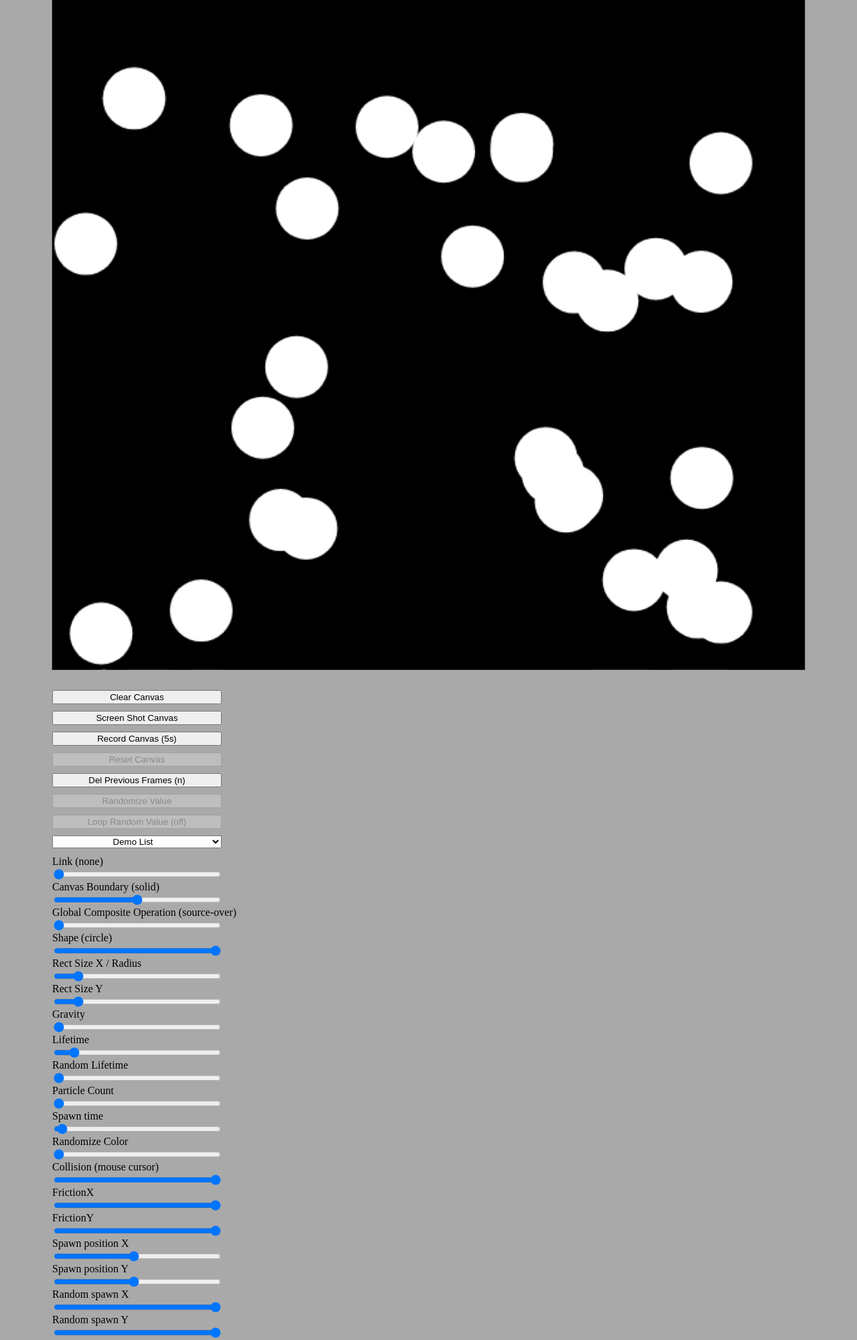
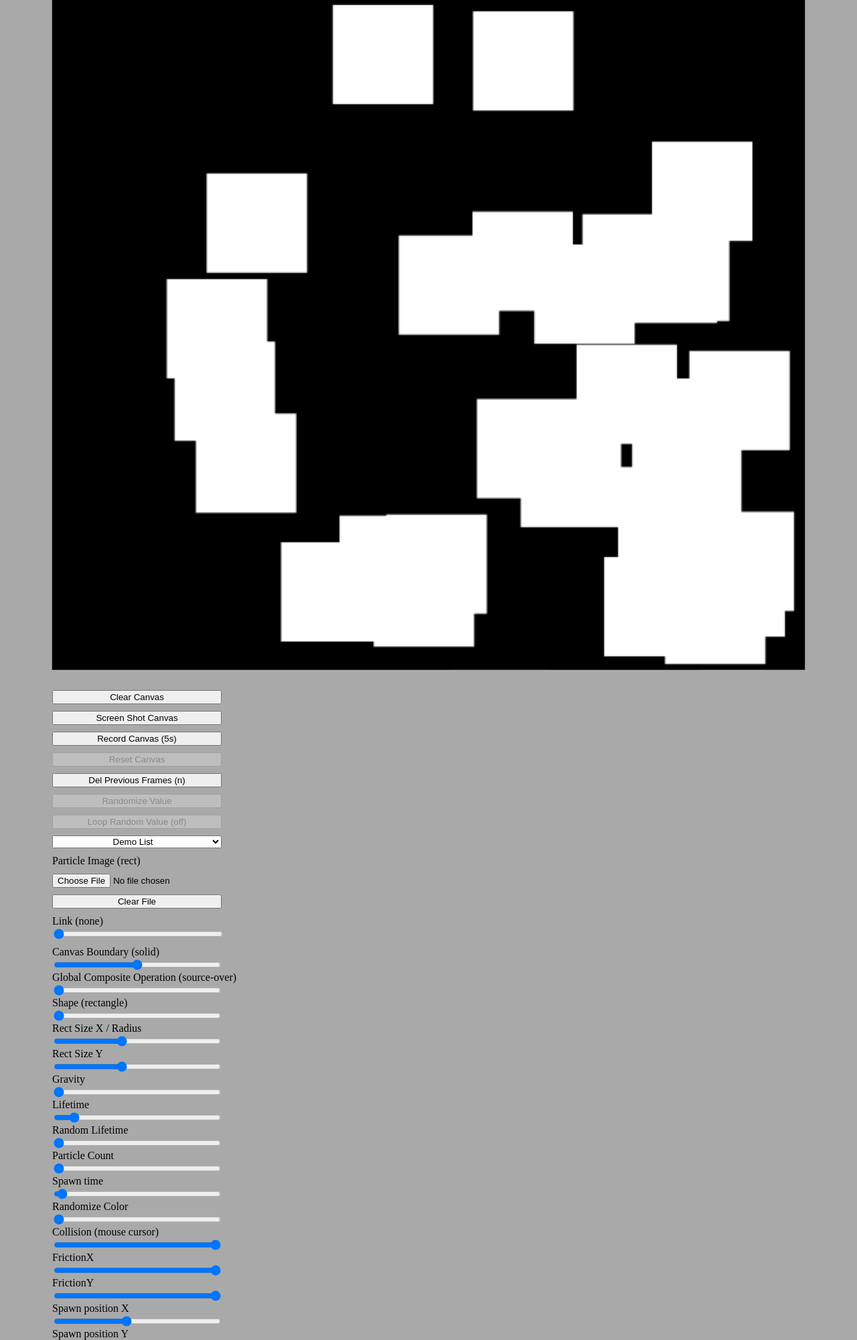
Before and after one commit to kippsGit/2020, a PHP site: page / in a window 1280 px wide. Shown: the whole page at 67% size. Run offline with PHP 8.4, Linux system fonts and the light colour scheme.

Commit message:
Add files via upload

```diff
--- a/Particle/ext.js
+++ b/Particle/ext.js
@@ -22,6 +22,9 @@ let demo = [
 		},
 		{
 		 "a":1, "b":1, "c":1, "d":1, "e":13, "f":25, "g":1.6, "h":100, "i":0, "j":1, "k":200, "l":1, "m":1, "n":1, "o":1, "p":288, "q":258, "r":0, "s":0, "t":10, "u":5, "v":10, "w":5, "x":255, "y":255, "z":255, "aa":1, "bb":0, "cc":0, "dd":0, "ee":1,  "ff":false
+		},
+		{
+		 "a":3, "b":1, "c":1, "d":1, "e":0, "f":25, "g":0, "h":100, "i":1, "j":1, "k":0, "l":0, "m":1, "n":1, "o":1, "p":288, "q":258, "r":1, "s":1, "t":9.3, "u":5, "v":10, "w":5, "x":255, "y":255, "z":255, "aa":1, "bb":0, "cc":0, "dd":0, "ee":1,  "ff":false
 		}
 	];
 // use this to log the current controller values u made, copy ang paste it above to add selection to the demos :)
--- a/Particle/index.html
+++ b/Particle/index.html
@@ -16,10 +16,11 @@
 	<input id="randomValueController" type="button" value="Randomize Value" onclick="rndVal()" disabled="true">
 	<input id="loopRandomValueController" type="button" value="Loop Random Value (off)" onclick="loop_rndVal()" disabled="true">
 
-	<div id="dropdownWrapper">
-		<select id="demoListController">
-		</select>
-	</div>
+	<select id="demoListController"></select>
+	<label id="particleImageControllerLabel" for="demoListController">Particle Image (rect)</label>
+	<input type="file" id="particleImageController">
+	<input id="clearFileInputController" type="button" value="Clear File" onclick="clrFI()">
+	<!-- <select id="linkController"></select> -->
 
 	<label id="linkControllerLabel" for="linkController">Link (nothing)</label>
 	<input id="linkController" type="range" min="0" max="4" value="0">
@@ -28,11 +29,11 @@
 	<label id="GCOControllerLabel" for="GCOController">Global Composite Operation (source-over)</label>
 	<input id="GCOController" type="range" min="1" max="26" value="1">
 	<label id="shapeControllerLabel" for="shapeController">Shape (Rectangle)</label>
-	<input id="shapeController" type="range" min="0" max="1" value="1">
+	<input id="shapeController" type="range" min="0" max="1" value="0">
 	<label for="sizeXController">Rect Size X / Radius</label>
-	<input id="sizeXController" type="range" min="0" max="200" value="25">
+	<input id="sizeXController" type="range" min="0" max="200" value="80">
 	<label for="sizeYController">Rect Size Y</label>
-	<input id="sizeYController" type="range" min="0" max="200" value="25">
+	<input id="sizeYController" type="range" min="0" max="200" value="80">
 	<label for="gravityController">Gravity</label>
 	<input id="gravityController" type="range" min="0" max="10" step="0.1" value="0">
 	<label for="lifeTimeController">Lifetime</label>
--- a/Particle/main.js
+++ b/Particle/main.js
@@ -46,7 +46,16 @@ let canvas = document.querySelector("#canvas"),
 		collisionControllerLabel = document.querySelector("#collisionControllerLabel"),
 		deletePreviousFrames = document.querySelector("#deletePreviousFrames"),
 		recordCanvas = document.querySelector("#recordCanvas"),
-		demoListController = document.querySelector("#demoListController");
+		demoListController = document.querySelector("#demoListController"),
+		particleImageController = document.querySelector("#particleImageController");
+
+	let eyeImage = new Image(),
+		fReader = new FileReader();
+
+
+	particleImageController.addEventListener("change", ()=>{
+		fReader.readAsDataURL(particleImageController.files[0]);
+	})
 
 	//default values
 	let partAmount = particleCountController.value,
@@ -381,7 +390,7 @@ let canvas = document.querySelector("#canvas"),
 					break;
 					case 1:
 						linkControllerLabel.innerHTML = "Link (canvas center point)";
-						c.strokeStyle = "white";
+						c.strokeStyle = "rgba(" + redChannelController.value + ", " + greenChannelController.value + ", " + blueChannelController.value + "," + alphaChannelController.value + ")";
 						switch(parseInt(shapeController.value)){
 							case 0: // square
 								c.beginPath();
@@ -399,7 +408,7 @@ let canvas = document.querySelector("#canvas"),
 					break;
 					case 2:
 						linkControllerLabel.innerHTML = "Link (particles) global";
-						c.strokeStyle = "white";
+						c.strokeStyle = "rgba(" + redChannelController.value + ", " + greenChannelController.value + ", " + blueChannelController.value + "," + alphaChannelController.value + ")";
 						switch(parseInt(shapeController.value)){
 							case 0: // square
 								c.beginPath();
@@ -421,7 +430,7 @@ let canvas = document.querySelector("#canvas"),
 					break;
 					case 3:
 						linkControllerLabel.innerHTML = "Link (particles) 100 diameter";
-						c.strokeStyle = "white";
+						c.strokeStyle = "rgba(" + redChannelController.value + ", " + greenChannelController.value + ", " + blueChannelController.value + "," + alphaChannelController.value + ")";
 						switch(parseInt(shapeController.value)){
 							case 0: // square
 								c.beginPath();
@@ -470,7 +479,18 @@ let canvas = document.querySelector("#canvas"),
 				}
 				switch(parseInt(shapeController.value)){ // shape
 					case 0:
-						c.fillRect(this.pos.x, this.pos.y, this.siz.w, this.siz.h);
+							if(particleImageController.files[0] == undefined){
+								c.fillRect(this.pos.x, this.pos.y, this.siz.w, this.siz.h);
+							}else{
+								   //eyeImage.src = particleImageController.files[0].name;
+								fReader.onloadend = function(event){
+								    eyeImage.src = event.target.result;
+								}
+								//eyeImage.src = particleImageController.files[0].name;
+								c.drawImage(eyeImage, 0, 0, 1200, 800, this.pos.x, this.pos.y, this.siz.w, this.siz.h);
+							}
+
+
 						shapeControllerLabel.innerHTML = "Shape (rectangle)";
 					break;
 					case 1:
@@ -519,6 +539,9 @@ let canvas = document.querySelector("#canvas"),
 			}
 
 		let CP = setInterval(createParticles, parseInt(creationTimeController.value));
+
+		//listen for picture files to be used
+
 
 
 		//clear canvas by deleting all particles on the canvas
@@ -735,6 +758,11 @@ let canvas = document.querySelector("#canvas"),
 
 		}
 
+		// clear file input
+		function clrFI(){
+			particleImageController.value = "";
+		}
+
 //////////////////////////////////////////////////////////////////////////////////////////////
 //review this shit its not yours hahah
 		/**
--- a/Particle/style.css
+++ b/Particle/style.css
@@ -21,7 +21,7 @@
 		white-space: nowrap;
 	}
 
-	#clearCanvasController, #randomValueController, #loopRandomValueController, #GCOController, #saveCanvas, #resetCanvas, #shapeController, #sizeXController, #sizeYController, #gravityController, #lifeTimeController, #randomlifeTimeController, #posXController, #posYController, #randomXController, #randomYController, #velXMaxController, #velXMinController, #velYMaxController, #velYMinController, #particleCountController, #creationTimeController, #redChannelController, #greenChannelController, #blueChannelController, #alphaChannelController, #bgRedChannelController, #bgGreenChannelController, #bgBlueChannelController, #bgAlphaChannelController, #randomColorController, #canvasBoundaryController, #linkController, #frictionXController, #frictionYController, #collisionController, #dropdownWrapper{
+	#clearCanvasController, #randomValueController, #loopRandomValueController, #GCOController, #saveCanvas, #resetCanvas, #shapeController, #sizeXController, #sizeYController, #gravityController, #lifeTimeController, #randomlifeTimeController, #posXController, #posYController, #randomXController, #randomYController, #velXMaxController, #velXMinController, #velYMaxController, #velYMinController, #particleCountController, #creationTimeController, #redChannelController, #greenChannelController, #blueChannelController, #alphaChannelController, #bgRedChannelController, #bgGreenChannelController, #bgBlueChannelController, #bgAlphaChannelController, #randomColorController, #canvasBoundaryController, #linkController, #frictionXController, #frictionYController, #collisionController, #dropdownWrapper, #demoListController, #particleImageController, #clearFileInputController{
 		position: relative;
 		/*transform: translateX(-50%);*/
 		/*top: 50%;*/
@@ -47,12 +47,24 @@
 		width: 253px;
 		margin-bottom: 10px;
 	}
-	#dropdownWrapper{
-		height: 20px;
+	#demoListController{
+		width: 253px;
+		margin-bottom: 10px;
+		text-align-last: center;
+	}
+	#particleImageController{
+		margin-top: 10px;
+		width: 253px;
 		margin-bottom: 10px;
 	}
-	#dropdownWrapper select{
+	#clearFileInputController{
+		margin-top: 10px;
 		width: 253px;
+		margin-bottom: 10px;
+	}
+	#linkController{
+		width: 253px;
+		margin-bottom: 10px;
 		text-align-last: center;
 	}
 	#saveCanvas{
@@ -116,8 +128,9 @@
 	#collisionController:hover,
 	#deletePreviousFrames:hover,
 	#recordCanvas:hover,
-	#dropdownWrapper:hover,
-	#dropdownWrapper select:hover{
+	#demoListController:hover,
+	#particleImageController:hover,
+	#clearFileInputController:hover{
 		cursor: pointer;
 	}
 
```
